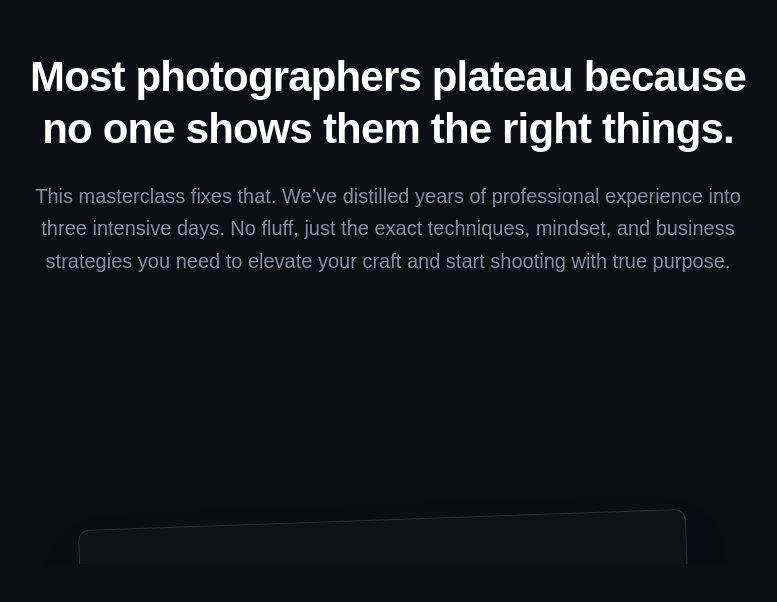
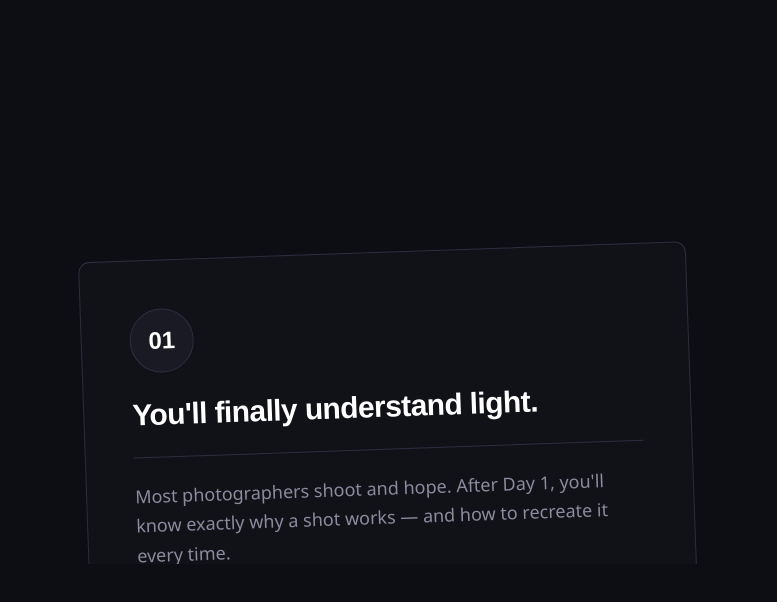
Before and after one commit to rizennews/swp, a Next.js app: page / in a window 1280 px wide. Shown: the part 892-1494 px from the top of the page, without its empty margins (252-1029 px from the left). Built offline with nearby package versions, Linux system fonts and the light colour scheme; a web font is replaced by a local one.

Commit message:
fix: entirely remove flex layout from about section and use absolute cinematic translation to prevent any possible squishing, remove card glow

```diff
--- a/src/components/about-section.tsx
+++ b/src/components/about-section.tsx
@@ -36,34 +36,38 @@ const pillars = [
 export default function AboutSection() {
   const containerRef = useRef<HTMLDivElement>(null);
 
-  // Track scroll progress for the 400vh container
   const { scrollYProgress } = useScroll({
     target: containerRef,
     offset: ["start start", "end end"],
   });
 
-  // Calculate slide-up animations for each card based on scroll progress
-  // By making ALL 4 cards slide up from offscreen, they never overlap with the intro text!
-  const y0 = useTransform(scrollYProgress, [0.1, 0.25], ["150vh", "0vh"]);
-  const y1 = useTransform(scrollYProgress, [0.3, 0.45], ["150vh", "0vh"]);
-  const y2 = useTransform(scrollYProgress, [0.5, 0.65], ["150vh", "0vh"]);
-  const y3 = useTransform(scrollYProgress, [0.7, 0.85], ["150vh", "0vh"]);
+  // The text starts in the center, and slides UP out of the screen as you begin scrolling
+  const textY = useTransform(scrollYProgress, [0, 0.15], ["0vh", "-100vh"]);
+  const textOpacity = useTransform(scrollYProgress, [0, 0.1], [1, 0]);
+
+  // ALL cards now slide up from the bottom of the screen to the center
+  // Card 1 comes up right after the text leaves
+  const y0 = useTransform(scrollYProgress, [0.05, 0.25], ["100vh", "0vh"]);
+  const y1 = useTransform(scrollYProgress, [0.25, 0.45], ["100vh", "0vh"]);
+  const y2 = useTransform(scrollYProgress, [0.5, 0.65], ["100vh", "0vh"]);
+  const y3 = useTransform(scrollYProgress, [0.7, 0.85], ["100vh", "0vh"]);
 
   const ys = [y0, y1, y2, y3];
 
   return (
     <section id="about" ref={containerRef} className="bg-[#0d0d14] relative z-0" style={{ height: "400vh" }}>
 
-      {/*
-        This sticky wrapper pins to the screen for the entire 400vh scroll.
-        Using 100svh prevents issues with mobile browser address bars.
-      */}
+      {/* Viewport container */}
       <div className="sticky top-0 h-[100svh] w-full overflow-hidden">
 
-        {/* Intro text - Absolutely centered so it doesn't push cards down */}
+        {/*
+          INTRO TEXT
+          Absolutely centered so it doesn't take up any layout space.
+          It slides up and fades out before the cards even arrive.
+        */}
         <motion.div
-          className="absolute top-1/2 left-1/2 -translate-x-1/2 -translate-y-1/2 w-full max-w-3xl px-6 text-center z-10 flex flex-col gap-4 md:gap-6"
-          style={{ opacity: useTransform(scrollYProgress, [0, 0.05], [1, 0]) }}
+          className="absolute top-1/2 left-1/2 -translate-x-1/2 -translate-y-1/2 w-full max-w-3xl px-6 text-center z-10 flex flex-col gap-6"
+          style={{ y: textY, opacity: textOpacity }}
         >
           <h2
             className="text-[32px] md:text-[42px] font-bold text-white leading-tight"
@@ -79,23 +83,27 @@ export default function AboutSection() {
           </p>
         </motion.div>
 
-        {/* The Cards Stack - Absolutely centered */}
-        <div className="absolute top-1/2 left-1/2 -translate-x-1/2 -translate-y-1/2 w-full max-w-2xl px-4 flex items-center justify-center h-[500px]">
+        {/*
+          CARDS STACK
+          Absolutely centered. Because the text is also absolutely centered,
+          they don't squish each other or fight for flexbox space.
+          The text leaves, then the cards slide in.
+        */}
+        <div className="absolute top-1/2 left-1/2 -translate-x-1/2 -translate-y-1/2 w-full max-w-2xl px-4 flex items-center justify-center">
           {pillars.map((p, i) => (
             <motion.div
               key={p.fig}
-              className="absolute w-full px-4 md:px-8"
+              className="absolute w-full px-2 md:px-8"
               style={{
                 y: ys[i],
                 zIndex: i,
               }}
             >
-              {/* The Physical Card */}
+              {/* The Physical Card - Removed shadow/glow */}
               <div
-                className="w-full p-8 md:p-12 bg-[#111118] border border-[#2e2e3e] rounded-xl transition-transform duration-500 ease-out shadow-2xl"
+                className="w-full p-8 md:p-12 bg-[#111118] border border-[#2e2e3e] rounded-xl transition-transform duration-500 ease-out"
                 style={{ transform: `rotate(${p.rotation}deg)` }}
               >
-                {/* Number circle */}
                 <div
                   className="w-12 h-12 md:w-16 md:h-16 bg-[#1a1a24] border border-[#2e2e3e] text-white flex items-center justify-center rounded-full font-bold text-xl md:text-2xl mb-6"
                   style={{ fontFamily: "'Clash Display', sans-serif" }}
@@ -119,6 +127,7 @@ export default function AboutSection() {
             </motion.div>
           ))}
         </div>
+
       </div>
     </section>
   );
```
